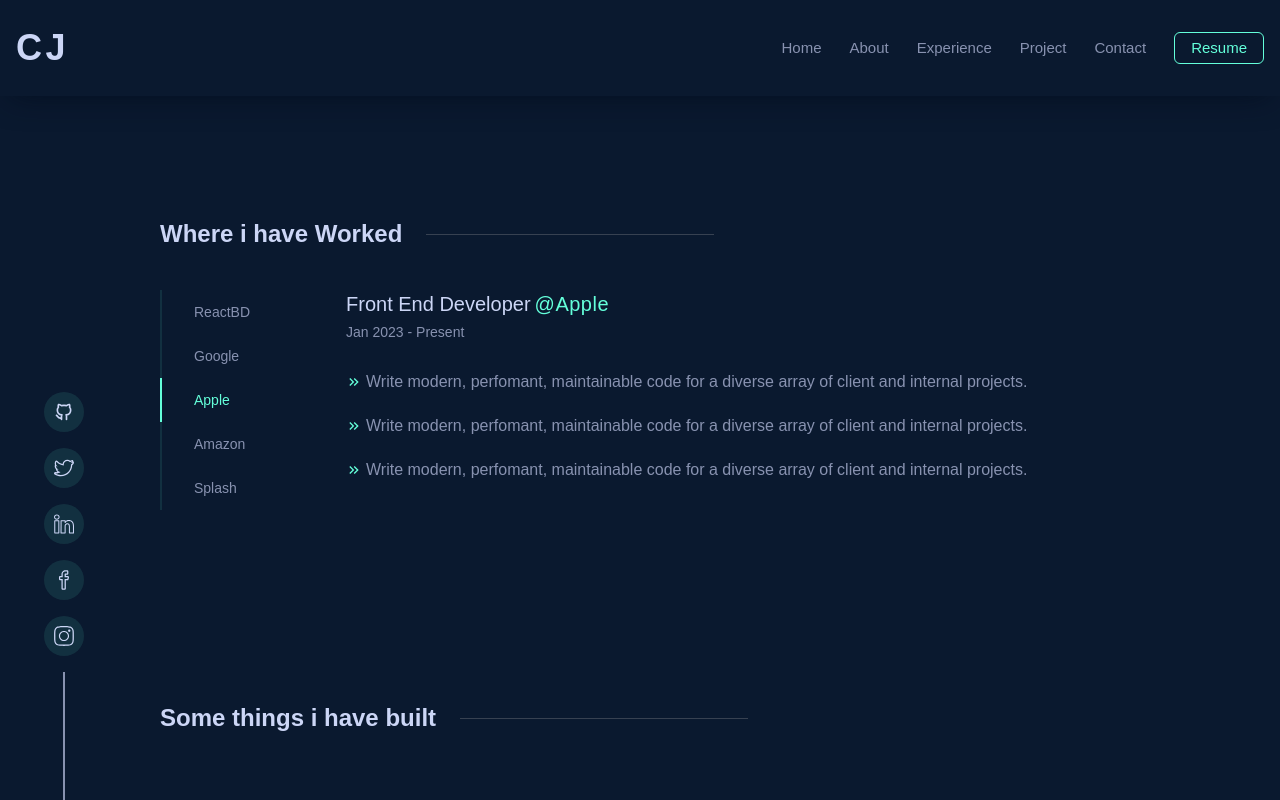
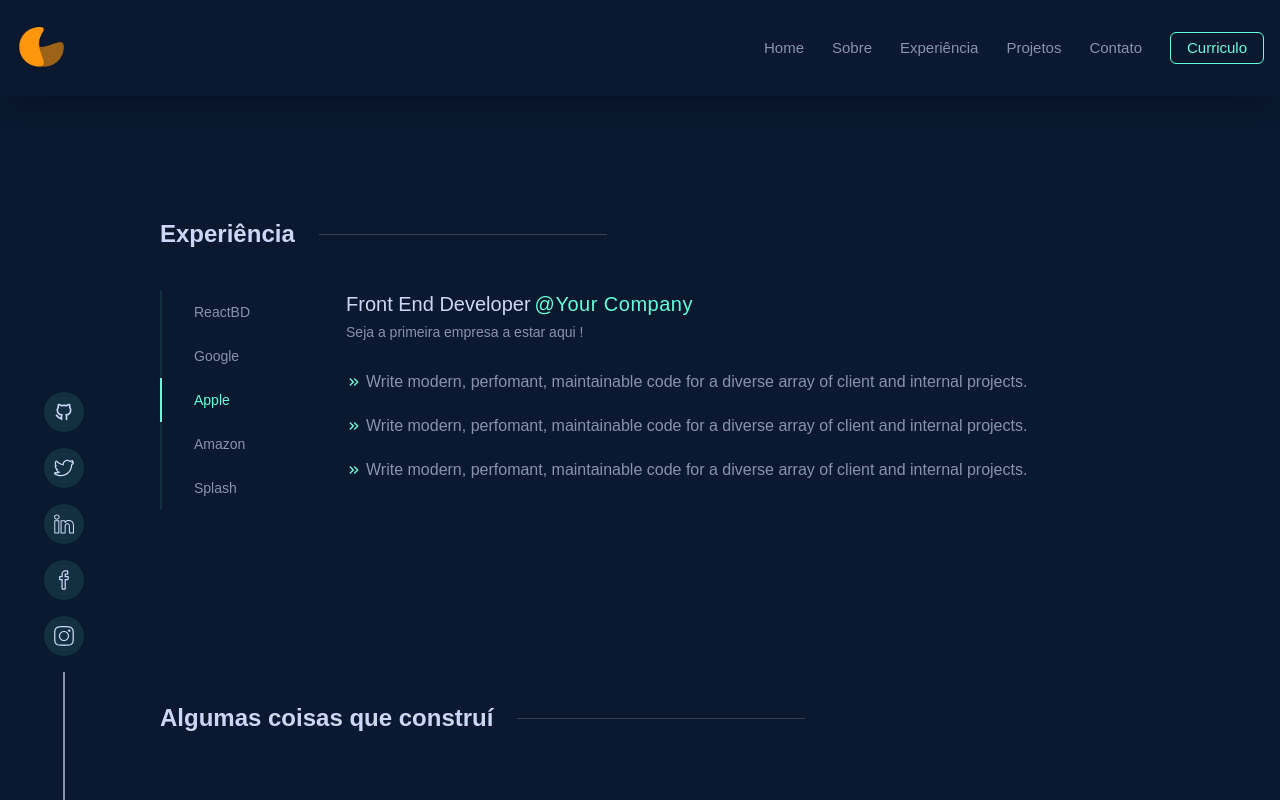
Before and after one commit to iamcarllosjr/portfolio, a Next.js app: page / in a window 1280 px wide. Both pictures are taken after a click on the item "Apple". Built offline with nearby package versions, Linux system fonts and the light colour scheme; a web font is replaced by a local one.

Commit message:
alterando linguagem do portfolio

```diff
--- a/public/index.ts
+++ b/public/index.ts
@@ -1,4 +1,4 @@
-import logo from "./images/ethereum.png";
+import logo from "./images/logo.png";
 import profile from "./images/user2.jpg";
 import project from "./images/cryptodonation.png"
 
--- a/src/app/components/About.tsx
+++ b/src/app/components/About.tsx
@@ -6,14 +6,14 @@
 const About = () => {
   return (
     <section id="about" className='max-w-containerSmall mx-auto py-10 lgl:py-32 flex flex-col gap-8'>
-        <SectionTitle title='About Me'/>
+        <SectionTitle title='Sobre'/>
         <div className='flex flex-col lgl:flex-row gap-16'>
           <div className='w-full lgl:w=2/3 text-base text-textDark font-medium flex flex-col gap-4'>
             <p>
-              Hello ! My name is Carlos, i like to create things for the internet, my interest in being a Web Developer came through online games, and NFTs.
-              I started studying in January 2022. I have the goal of entering the world of web development, either as an intern or Junior Developer !
+              Olá ! Meu nome é Carlos, gosto de criar coisas para internet, meu interesse em ser Web Developer veio através de jogos online, e NFTs.
+              Comecei a estudar em janeiro de 2022. Tenho o objetivo de entrar no mundo do desenvolvimento web, e ser um grande desenvolvedor !
             </p>
-            <p>Here are a few tecnologies and frameworks i have been working with recently</p>
+            <p>Aqui estão algumas tecnologias e estruturas com as quais tenho trabalhado recentemente</p>
             <ul className='m-w-[450px] text-sm font-semibold grid grid-cols-2 gap-2 mt-6'>
               <li className='flex items-center gap-2'>
                 <span className='text-textGreen'><AiFillThunderbolt/></span>HTML 5
--- a/src/app/components/Experience.tsx
+++ b/src/app/components/Experience.tsx
@@ -47,7 +47,7 @@
 
   return (
     <section id="experience" className="max-w-containerxs mx-auto px-20 py-10 lgl:py-24">
-     <SectionTitle title='Where i have Worked' />
+     <SectionTitle title='Experiência' />
      <div className='w-full mt-10 flex flex-col md:flex-row gap-16'>
         <ul className='md:w-32 flex flex-col'>
             <li onClick={handleReactbd} className={`${workReactbd ?
--- a/src/app/components/Navbar.tsx
+++ b/src/app/components/Navbar.tsx
@@ -43,8 +43,7 @@
         initial={{opacity:0}}
         animate={{opacity:1}}
         transition={{duration:0.5}}>
-        {/* <Image className="w-14" src={logo} alt="logo"/> */}
-        <h1 className="text-4xl tracking-widest font-bold">CJ</h1>
+        <Image className="w-12 text-textGreen" src={logo} alt="logo"/>
         </motion.div>
         {/* IMAGE */}
 
@@ -68,7 +67,7 @@
                 initial={{y:-10, opacity:0}}
                 animate={{y:0, opacity:1}}
                 transition={{duration:0.1, delay:0.1}}
-                >About</motion.li>
+                >Sobre</motion.li>
                 </Link>
 
                 <Link href="#experience"
@@ -78,7 +77,7 @@
                 initial={{y:-10, opacity:0}}
                 animate={{y:0, opacity:1}}
                 transition={{duration:0.1, delay:0.2}}
-                >Experience</motion.li>
+                >Experiência</motion.li>
                 </Link>
 
                 <Link href="#project"
@@ -88,7 +87,7 @@
                 initial={{y:-10, opacity:0}}
                 animate={{y:0, opacity:1}}
                 transition={{duration:0.1, delay:0.3}}
-                >Project</motion.li>
+                >Projetos</motion.li>
                 </Link>
 
                 <Link href="#contact"
@@ -98,7 +97,7 @@
                 initial={{y:-10, opacity:0}}
                 animate={{y:0, opacity:1}}
                 transition={{duration:0.1, delay:0.4}}
-                >Contact</motion.li>
+                >Contato</motion.li>
                 </Link>
             </ul>
 
@@ -108,7 +107,7 @@
             animate={{y:0, opacity:1}}
             transition={{delay: 0.5}}
             className="px-4 py-1 rounded-md text-textGreen text-[15px] border border-textGreen hover:bg-hoverColor duration-300"
-            >Resume</motion.button>
+            >Curriculo</motion.button>
             </a>
 
         </div>
--- a/src/app/components/Projects.tsx
+++ b/src/app/components/Projects.tsx
@@ -8,7 +8,7 @@
 const Projects = () => {
   return (
     <section id="project" className="max-w-container mx-auto lgl:px-20 py-24">
-       <SectionTitle title="Some things i have built" />
+       <SectionTitle title="Algumas coisas que construí" />
        {/* Project One */}
        <div className="w-full flex flex-col items-center item-center justify-between gap-28 mt-10">
        <div className="w-full flex flex-col items-center justify-center gap-28 mt-10">
@@ -19,7 +19,7 @@
 
         <div className="w-full xl:w-1/2 flex flex-col gap-6 lgl:justify-between items-center
                         text-right xl:-ml-16 z-10">
-          <p className="font-medium text-textGreen text-sm tracking-wide">Featured Project</p>
+          <p className="font-medium text-textGreen text-sm tracking-wide">Projeto em Destaque</p>
           <h3 className="text-2xl font-bold">Crypto Donation</h3>
           <p className="bg-[#112240] text-sm md:text-base p-2 md:p-6 rounded-md">
           A project made aimed at donations of cryptocurrencies to charities, this project was made only the front-end, the smart-contract was not made.</p>
@@ -51,7 +51,7 @@
 
         <div className="w-full xl:w-1/2 flex flex-col gap-6 lgl:justify-between items-center
                         text-right xl:-mr-16 z-10">
-          <p className="font-medium text-textGreen text-sm tracking-wide">Featured Project</p>
+          <p className="font-medium text-textGreen text-sm tracking-wide">Projeto em Destaque</p>
           <h3 className="text-2xl font-bold">Crypto Donation</h3>
           <p className="bg-[#112240] text-sm md:text-base p-2 md:p-6 rounded-md">
           A project made aimed at donations of cryptocurrencies to charities, this project was made only the front-end, the smart-contract was not made.</p>
@@ -83,7 +83,7 @@
 
         <div className="w-full xl:w-1/2 flex flex-col gap-6 lgl:justify-between items-center
                         text-right xl:-ml-16 z-10">
-          <p className="font-medium text-textGreen text-sm tracking-wide">Featured Project</p>
+          <p className="font-medium text-textGreen text-sm tracking-wide">Projeto em Destaque</p>
           <h3 className="text-2xl font-bold">Crypto Donation</h3>
           <p className="bg-[#112240] text-sm md:text-base p-2 md:p-6 rounded-md">
           A project made aimed at donations of cryptocurrencies to charities, this project was made only the front-end, the smart-contract was not made.</p>
--- a/src/app/components/works/Amazon.tsx
+++ b/src/app/components/works/Amazon.tsx
@@ -9,8 +9,8 @@
     transition={{delay:0.1}}
     className="w-full">
         <h3 className="flex gap-1 font-medium text-xl">Front End Developer
-        <span className="text-textGreen tracking-wide">@Amazon</span></h3>
-        <p className="text-sm mt-1 font-medium text-textDark">Jan 2023 - Present </p>
+        <span className="text-textGreen tracking-wide">@Your Company</span></h3>
+        <p className="text-sm mt-1 font-medium text-textDark">Seja a primeira empresa a estar aqui !</p>
         <ul className="mt-5 flex flex-col gap-3">
             <li className="text-base flex gap-1 items-center text-textDark mt-2">
             <span className="text-textGreen"><MdOutlineKeyboardDoubleArrowRight/></span>
--- a/src/app/components/works/Apple.tsx
+++ b/src/app/components/works/Apple.tsx
@@ -9,8 +9,8 @@
     transition={{delay:0.1}}
     className="w-full">
         <h3 className="flex gap-1 font-medium text-xl">Front End Developer
-        <span className="text-textGreen tracking-wide">@Apple</span></h3>
-        <p className="text-sm mt-1 font-medium text-textDark">Jan 2023 - Present </p>
+        <span className="text-textGreen tracking-wide">@Your Company</span></h3>
+        <p className="text-sm mt-1 font-medium text-textDark">Seja a primeira empresa a estar aqui !</p>
         <ul className="mt-5 flex flex-col gap-3">
             <li className="text-base flex gap-1 items-center text-textDark mt-2">
             <span className="text-textGreen"><MdOutlineKeyboardDoubleArrowRight/></span>
--- a/src/app/components/works/Google.tsx
+++ b/src/app/components/works/Google.tsx
@@ -9,8 +9,8 @@
     transition={{delay:0.1}}
     className="w-full">
         <h3 className="flex gap-1 font-medium text-xl">Front End Developer
-        <span className="text-textGreen tracking-wide">@Google</span></h3>
-        <p className="text-sm mt-1 font-medium text-textDark">Jan 2023 - Present </p>
+        <span className="text-textGreen tracking-wide">@Your Company</span></h3>
+        <p className="text-sm mt-1 font-medium text-textDark">Seja a primeira empresa a estar aqui !</p>
         <ul className="mt-5 flex flex-col gap-3">
             <li className="text-base flex gap-1 items-center text-textDark mt-2">
             <span className="text-textGreen"><MdOutlineKeyboardDoubleArrowRight/></span>
--- a/src/app/components/works/ReactBD.tsx
+++ b/src/app/components/works/ReactBD.tsx
@@ -9,8 +9,8 @@
     transition={{delay:0.1}}
     className="w-full">
         <h3 className="flex gap-1 font-medium text-xl">Front End Developer
-        <span className="text-textGreen tracking-wide">@ReactBD</span></h3>
-        <p className="text-sm mt-1 font-medium text-textDark">Jan 2023 - Present </p>
+        <span className="text-textGreen tracking-wide">@Your Company</span></h3>
+        <p className="text-sm mt-1 font-medium text-textDark">Seja a primeira empresa a estar aqui !</p>
         <ul className="mt-5 flex flex-col gap-3">
             <li className="text-base flex gap-1 items-center text-textDark mt-2">
             <span className="text-textGreen"><MdOutlineKeyboardDoubleArrowRight/></span>
--- a/src/app/components/works/Splash.tsx
+++ b/src/app/components/works/Splash.tsx
@@ -9,8 +9,8 @@
     transition={{delay:0.1}}
     className="w-full">
         <h3 className="flex gap-1 font-medium text-xl">Front End Developer
-        <span className="text-textGreen tracking-wide">@Splash</span></h3>
-        <p className="text-sm mt-1 font-medium text-textDark">Jan 2023 - Present </p>
+        <span className="text-textGreen tracking-wide">@Your Company</span></h3>
+        <p className="text-sm mt-1 font-medium text-textDark">Seja a primeira empresa a estar aqui !</p>
         <ul className="mt-5 flex flex-col gap-3">
             <li className="text-base flex gap-1 items-center text-textDark mt-2">
             <span className="text-textGreen"><MdOutlineKeyboardDoubleArrowRight/></span>
```
Also changed, not shown: src/app/components/Archive.tsx (+13 -13 lines), public/images/logo.png (added).
